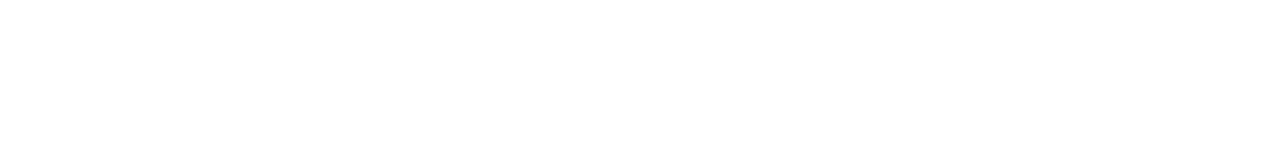
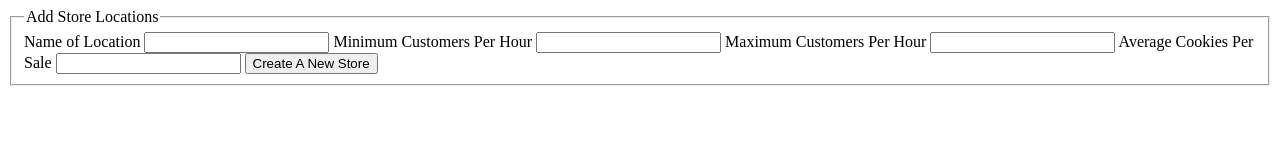
Before and after one commit to wwedell68/Salmon-Cookies, a plain HTML site: page sales.html in a window 1280 px wide. Drawn offline with Linux system fonts and the light colour scheme.

Commit message:
working on the tables and rows

```diff
--- a/sales.html
+++ b/sales.html
@@ -3,23 +3,41 @@
 
 <head>
 
-  <title>Cookie Stand </title>
+  <title>Cookie Stand</title>
+  <link rel="stylesheet" href="style.css">
 
 </head>
 
 <body>
-  <h3 id='fandp'></h3>
-  <ul id='firstandpike'></ul>
-  <h3 id='seaTac'></h3>
-  <ul id='SeaTac'></ul>
-  <h3 id='seaCenter'></h3>
-  <ul id='SeattleCenter'></ul>
-  <h3 id='capHill'></h3>
-  <ul id='CapitolHill'></ul>
-  <h3 id='alki'></h3>
-  <ul id='Alki'></ul>
-  <table id="coffeeTable"></table>
-  <table id="cookiestands"></table>
+    <form id="store-form">
+        <fieldset>
+            <legend>Add Store Locations</legend>
+
+            <label for="storename">Name of Location</label>
+            <input name="storeName" type="text"/>
+
+            <label for="mincust">Minimum Customers Per Hour</label>
+            <input name="minCust" type="text"/>
+
+            <label for="maxcust">Maximum Customers Per Hour</label>
+            <input name="maxCust" type="text"/>
+
+            <label for="avgcook">Average Cookies Per Sale</label>
+            <input name="avgCook" type="text"/>
+
+            <button id="button" type="submit">Create A New Store</button>
+
+        </fieldset>
+    </form>
+    <!-- <table id="cookiedata">
+        <thead id="tableHead">
+        </thead>
+        <tbody id="tableBody">
+        </tbody>
+        <tfoot id="tableFoot"></tfoot>
+    </table> -->
+  <!-- <table id="coffeeTable"></table> -->
+  <table id="cookie-stands"></table>
   <script src="app.js"></script>
 </body>
 
```
Also changed, not shown: app.js (+116 -61 lines), index.html (+1 -0 lines).
